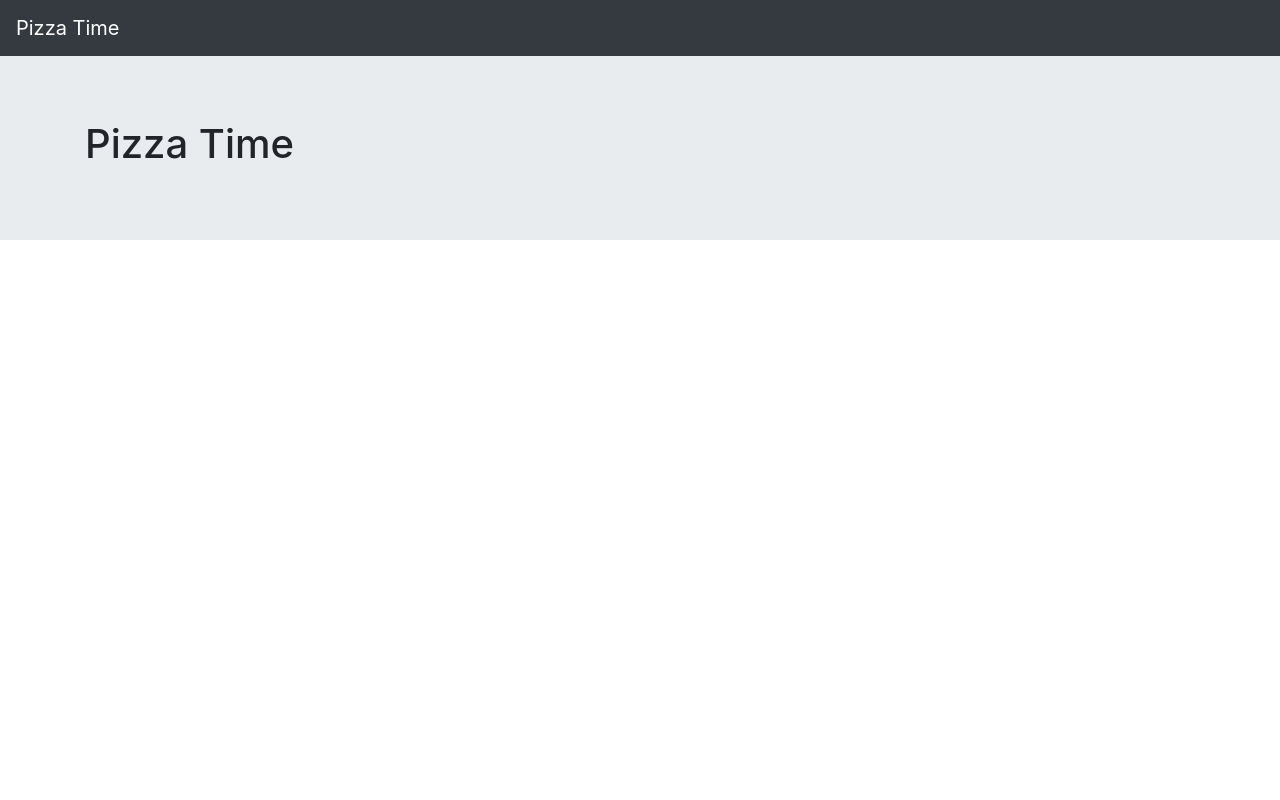
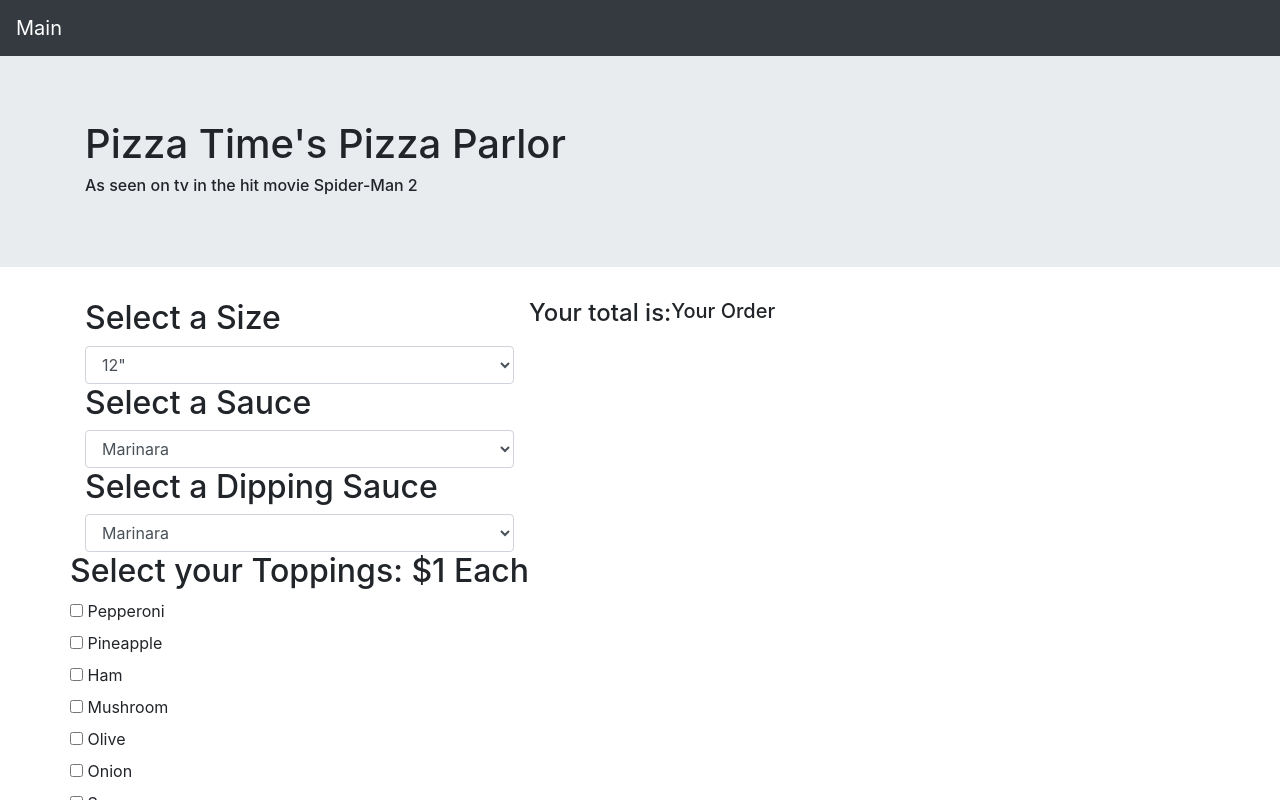
Before and after one commit to a-shevlin/pizza-parlor, a plain HTML site: page index.html in a window 1280 px wide. Both pictures are taken after a click on the button "Start Order!". Shown: the top 800 px of the page. Drawn offline with Linux system fonts and the light colour scheme; a web font is replaced by a local one.

Commit message:
create form inputs for size, sauce, dip, and topping.

```diff
--- a/css/styles.css
+++ b/css/styles.css
@@ -4,6 +4,7 @@
   font-family: 'Press Start 2P', cursive;
   color: rgb(233, 255, 238);
   border: inset 5px rgba(39, 156, 64, 0.863);
+  border-radius: 20px;
   box-shadow: 0 3px rgb(105, 134, 110);
 }
 
--- a/index.html
+++ b/index.html
@@ -6,27 +6,101 @@
   <script src="js/jquery-3.6.0.js"></script>
   <script src="js/scripts.js"></script>
   <link href="https://fonts.googleapis.com/css2?family=Fascinate&family=Monofett&family=Press+Start+2P&display=swap" rel="stylesheet">
-  <title></title>
+  <title>Pizza Time</title>
 </head>
 <body>
   <div>
     <div>
       <nav class="navbar navbar-expand-sm navbar-dark bg-dark">
-        <a class="navbar-brand" href="#">Pizza Time</a>
+        <a class="navbar-brand" href="#">Main</a>
       </nav>
     </div>
   </div>
   <div class="jumbotron jumbotron-fluid">
     <div class="container">
-      <h1>Pizza Time</h1>
+      <h1>Pizza Time's Pizza Parlor</h1>
+      <h6>As seen on tv in the hit movie Spider-Man 2</h6>
     </div>
   </div>
-  <div class="container mainPage">
-    <button id="start" class="btn">Start Order!</button>
-  </div>
-  <div class="contianer pizzaForm">
+  <div class="container">
+    <div class="mainPage">
+      <button id="start" class="btn">Start Order!</button>
+    </div>
+    <div class="pizzaForm">
     <div class="row">
-      <form id="pizza"></form>
+      <form id="pizza">
+        <div class="col-sm-12">
+          <h2>Select a Size</h2>
+          <select class="form-control" id="sizeList">
+            <option value="12">12"</option>
+            <option value="16">16"</option>
+            <option value="20">20"</option>
+            <option value="24">24"</option>
+          </select>
+        </div>
+        <div class="col-sm-12">
+          <h2>Select a Sauce</h2>
+          <select class="form-control" id="sauceList">
+            <option value="Marinara">Marinara</option>
+            <option value="Pesto">Pesto</option>
+            <option value="Alfredo">Alfredo</option>
+          </select>
+        </div>
+        <div class="col-sm-12">
+          <h2>Select a Dipping Sauce</h2>
+          <select class="form-control" id="dipList">
+            <option value="Marinara">Marinara</option>
+            <option value="Ranch">Ranch</option>
+            <option value="Blue Cheese">Blue Cheese</option>
+          </select>
+        </div>
+        <div>
+          <h2>Select your Toppings: $1 Each</h2>
+        </div>
+        <div class="toppingList">
+          <input type="checkbox" name="topping" value="pepperoni"/>
+          <label for="pepperoni">Pepperoni</label>
+          <br>
+          <input type="checkbox" name="topping" value="pineapple"/>
+          <label for="pineapple">Pineapple</label>
+          <br>
+          <input type="checkbox" name="topping" value="ham"/>
+          <label for="ham">Ham</label>
+          <br>
+          <input type="checkbox" name="topping" value="mushroom"/>
+          <label for="mushroom">Mushroom</label>
+          <br>
+          <input type="checkbox" name="topping" value="olive"/>
+          <label for="olive">Olive</label>
+          <br>
+          <input type="checkbox" name="topping" value="onion"/>
+          <label for="onion">Onion</label>
+          <br>
+          <input type="checkbox" name="topping" value="sausage"/>
+          <label for="sausage">Sausage</label>
+          <br>
+          <input type="checkbox" name="topping" value="basil"/>
+          <label for="basil">Basil</label>
+          <br>
+          <input type="checkbox" name="topping" value="tomato"/>
+          <label for="tomato">Tomato</label>
+          <br>
+          <input type="checkbox" name="topping" value="spinach"/>
+          <label for="spinach">Spinach</label>
+          <br>
+        </div>
+        <button id="howmuch-button" class="btn btn-secondary">How much is it?</button>
+        <button id="buy-button" class="btn btn-secondary" type="submit" disabled>Buy!</button>
+      </form>
+      <div class="cart">
+        <h4>Your total is: <span id="pizza-price"></span></h4>
+        <p id="pizza-price-msg"></p>
+      </div>
+      <div class="reciept">
+        <h5>Your Order</h5>
+        <ul id="pizza-items-list">
+        </ul>
+      </div>
     </div>
   </div>
 </body>
--- a/js/scripts.js
+++ b/js/scripts.js
@@ -46,10 +46,28 @@ Pizza.prototype.finalPrice = function() {
 }
 
 $(document).ready(function() {
-
   $('#start').click(function(event) {
     event.preventDefault();
-    $('.pizzaForm').show();
-    $('.mainPage').hide();
+    $('.mainPage').fadeOut('fast');
+    $('.pizzaForm').fadeIn();
+  })
+
+  $("form#pizza").submit(function(event) {
+    event.preventDefault();
+
+    const size = $('select#sizeList').val();
+    const sauce = $('select#sauceList').val();
+    const dip = $('select#dipList').val();
+    let topping = [];
+
+    $('input:checkbox[name=topping]:checked').each(function() {
+      topping.push($(this).val());
+    });
+
+    let pizza1 = new Pizza(size, sauce, dip);
+    pizza1.topping.push(topping);
+    let cost1 = pizza1.finalPrice();
+
+    $()
   })
 })
```
